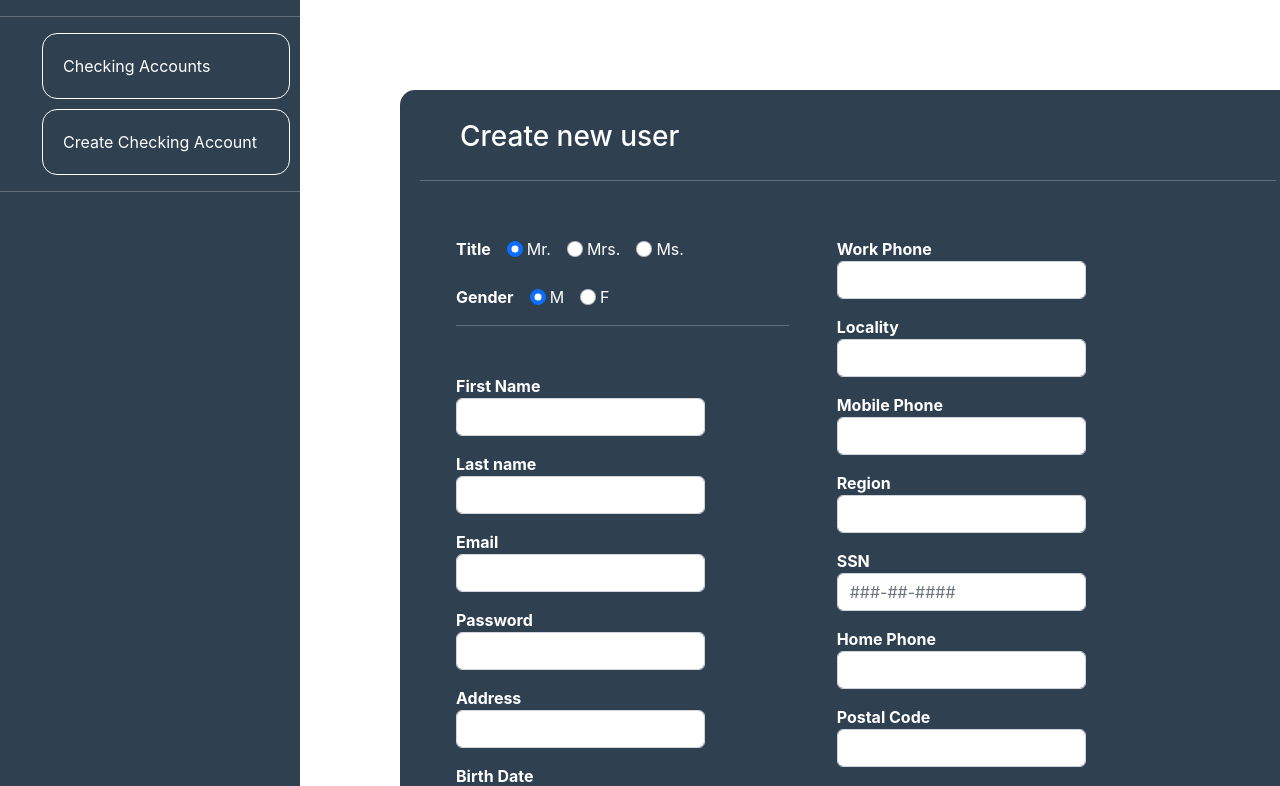
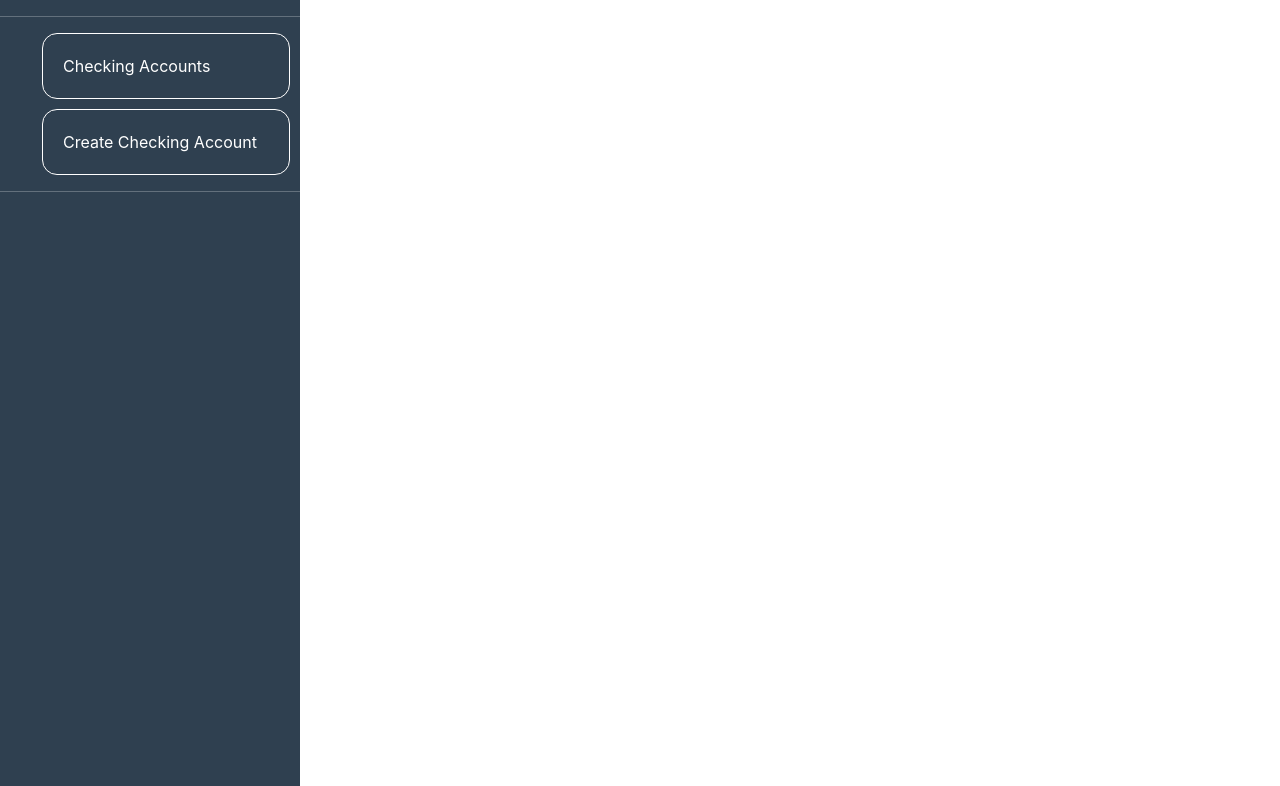
Before and after one commit to FedeOt/ot-upcamp, a React (Create React App) app: page /bank/registration in a window 1280 px wide. Shown: the top 786 px of the page. Built offline with nearby package versions, Linux system fonts and the light colour scheme.

Commit message:
changes in routes names

```diff
--- a/src/components/Sidebar.jsx
+++ b/src/components/Sidebar.jsx
@@ -25,7 +25,7 @@ export const Sidebar = () => {
       <hr />
       {
         getRole() === 'ROLE_ADMIN' &&
-        <Link className='link' to='/bank/Registration'>Create User</Link>
+        <Link className='link' to='/bank/user/create'>Create User</Link>
       }
     </div>
   )
--- a/src/data/sidebarData.js
+++ b/src/data/sidebarData.js
@@ -9,7 +9,7 @@ export const sidebarData = [
     },
     {
         title:"Create Checking Account",
-        link:"/bank/creation"
+        link:"/bank/checking-account/create"
 
     },
 
--- a/src/helpers/validateRegisterFields.js
+++ b/src/helpers/validateRegisterFields.js
@@ -29,13 +29,9 @@ export const validateFields = (data) =>{
                 errors[prop] = true;
             }
         }
-
         if(data[prop].trim() === ''){
             errors[prop] = true;
         }
-
     }
-
     return errors;
-
 }
--- a/src/pages/MainScreen.jsx
+++ b/src/pages/MainScreen.jsx
@@ -18,8 +18,8 @@ export const MainScreen = () => {
         <Sidebar />
           <Routes>
             <Route path='accounts' element={<CheckingAccountsList/>}/>
-            <Route path='creation' element={<CheckingAccountCreation/>}/>
-            <Route path='registration' element={<Registration/>}/>
+            <Route path='/checking-account/create' element={<CheckingAccountCreation/>}/>
+            <Route path='/user/create' element={<Registration/>}/>
           </Routes>
 
 
```
